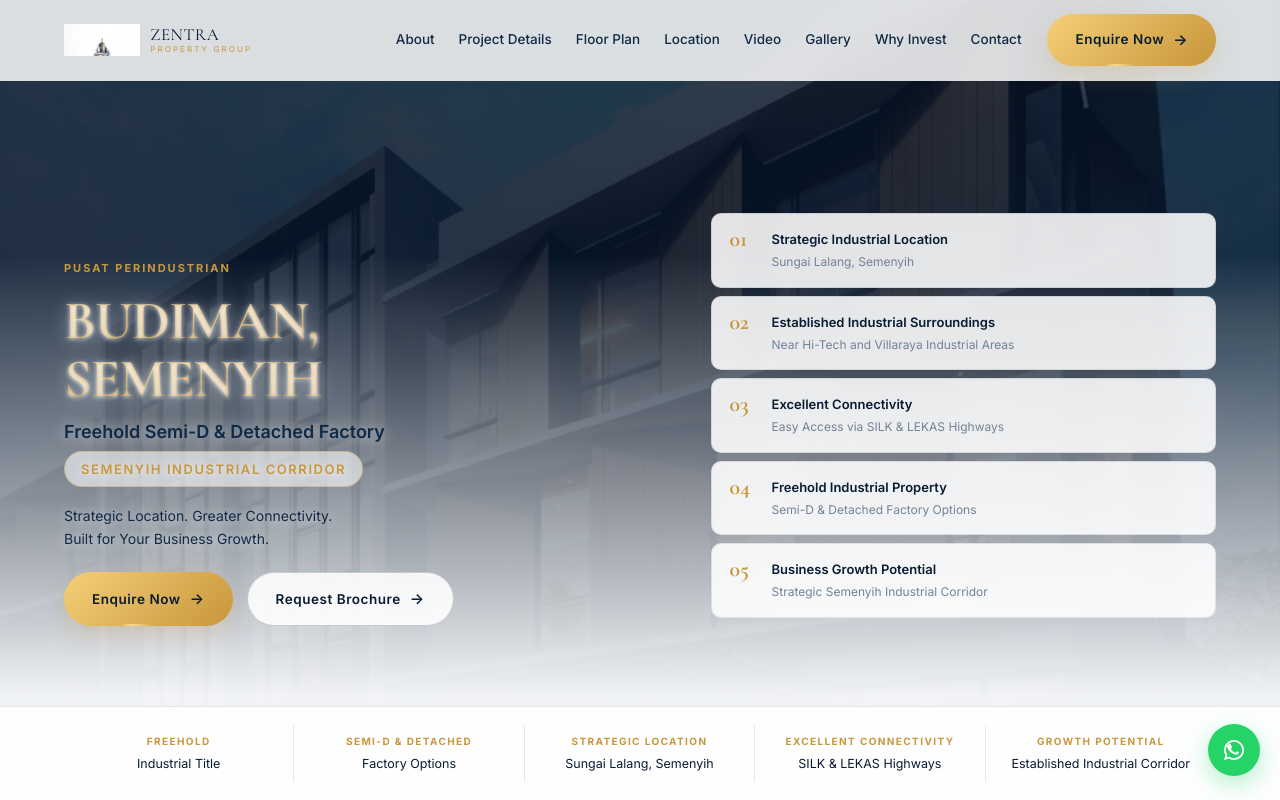
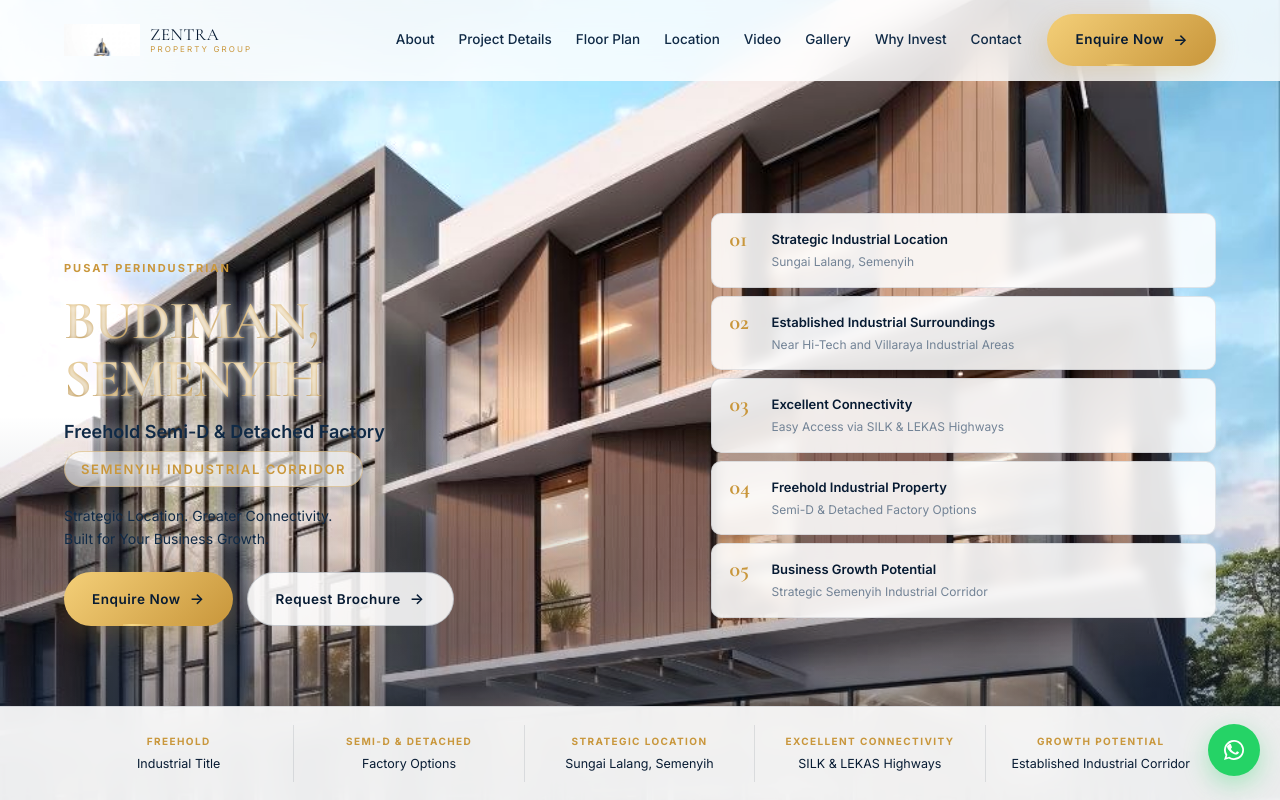
Before and after one commit to zahirmjproperty/zantra-budiman, a plain HTML site: page index.html in a window 1280 px wide. Shown: the top 800 px of the page. Drawn offline with nearby package versions, Linux system fonts and the light colour scheme.

Commit message:
Hero: revert image brightness (keep bright), only bottom shadow darker; Zentra brand

```diff
--- a/assets/style.css
+++ b/assets/style.css
@@ -211,15 +211,11 @@
 /* ---------- Hero ---------- */
 .hero{position:relative;min-height:100vh;display:flex;flex-direction:column;justify-content:flex-end;overflow:hidden;padding-top:80px}
 .hero-media{position:absolute;inset:0}
-.hero-media img{width:100%;height:100%;object-fit:cover;object-position:center 42%;filter:saturate(1.08) contrast(1.35) brightness(.48)}
+.hero-media img{width:100%;height:100%;object-fit:cover;object-position:center 42%;filter:saturate(1.03) contrast(1.04) brightness(1.05)}
 @keyframes slowZoom{from{transform:scale(1)}to{transform:scale(1.075)}}
-.hero-media::after{
-  content:"";position:absolute;inset:0;z-index:1;
-  background:linear-gradient(135deg,rgba(7,27,51,.52) 0%,rgba(7,27,51,.3) 45%,rgba(7,27,51,.38) 100%);
-}
 .hero::before{
   content:"";position:absolute;inset:0;z-index:2;
-  background:linear-gradient(180deg,rgba(7,27,51,.45) 0%,rgba(7,27,51,.6) 32%,rgba(247,249,252,.97) 87%);
+  background:linear-gradient(180deg,rgba(7,27,51,0) 0%,rgba(7,27,51,0) 52%,rgba(7,27,51,.16) 74%,rgba(7,27,51,.52) 100%);
   pointer-events:none;
 }
 .hero-body{position:relative;z-index:2;max-width:var(--maxw);margin:0 auto;padding:0 24px 80px;width:100%;display:grid;grid-template-columns:1.2fr 1fr;gap:40px;align-items:end}
```
